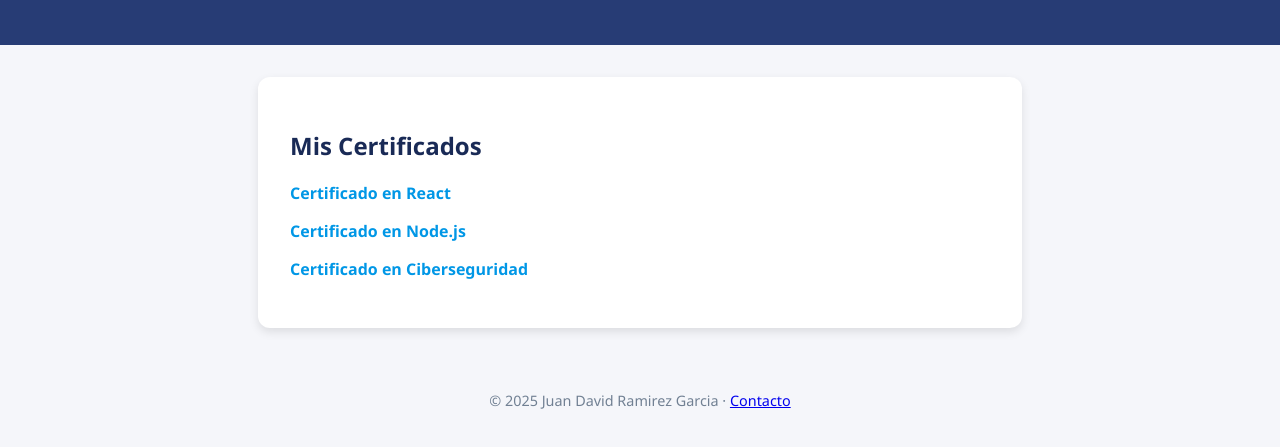
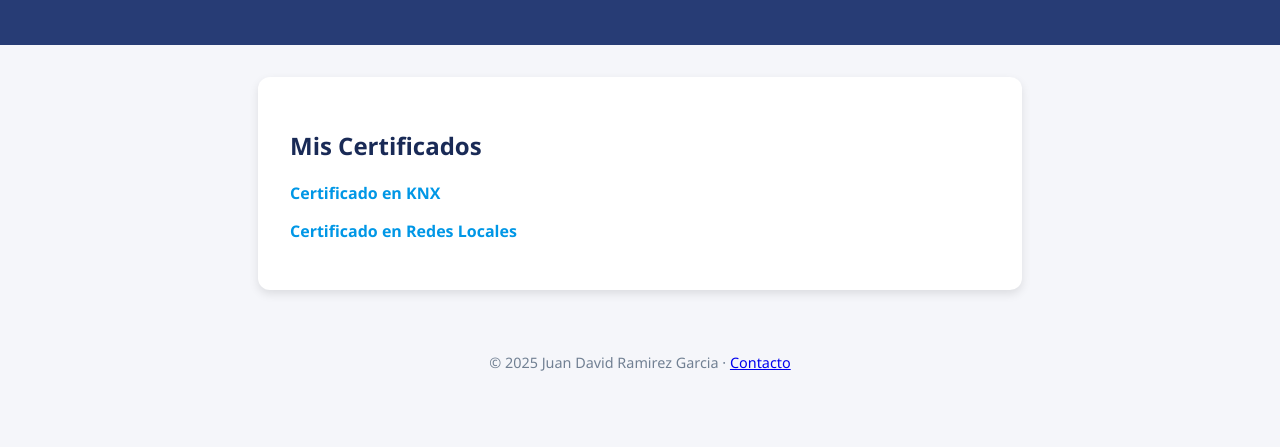
Before and after one commit to davidgarciabmx00-lgtm/certificados-Juan, a plain HTML site: page index.html in a window 1280 px wide. Shown: the part 137-584 px from the top of the page. Drawn offline with Linux system fonts and the light colour scheme.

Commit message:
Update index.html

```diff
--- a/index.html
+++ b/index.html
@@ -15,9 +15,8 @@
   <section class="certificados">
     <h2>Mis Certificados</h2>
     <ul>
-      <li><a href="certificados/certificado1.pdf" target="_blank">Certificado en React</a></li>
-      <li><a href="certificados/certificado2.pdf" target="_blank">Certificado en Node.js</a></li>
-      <li><a href="certificados/certificado3.pdf" target="_blank">Certificado en Ciberseguridad</a></li>
+      <li><a href="certificados/certificado1.pdf" target="_blank">Certificado en KNX</a></li>
+      <li><a href="certificados/certificado2.pdf" target="_blank">Certificado en Redes Locales</a></li>
     </ul>
   </section>
 
```
